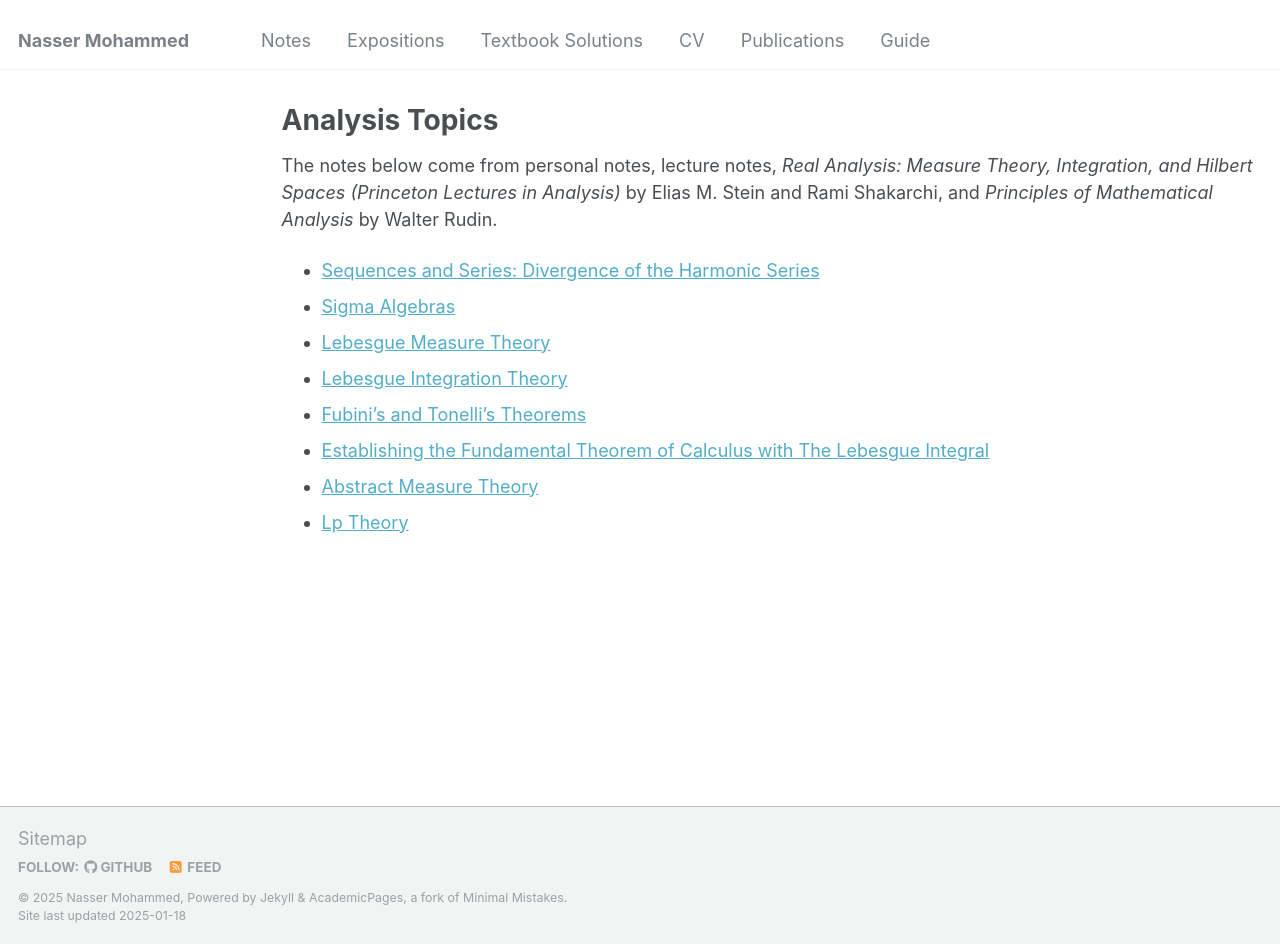
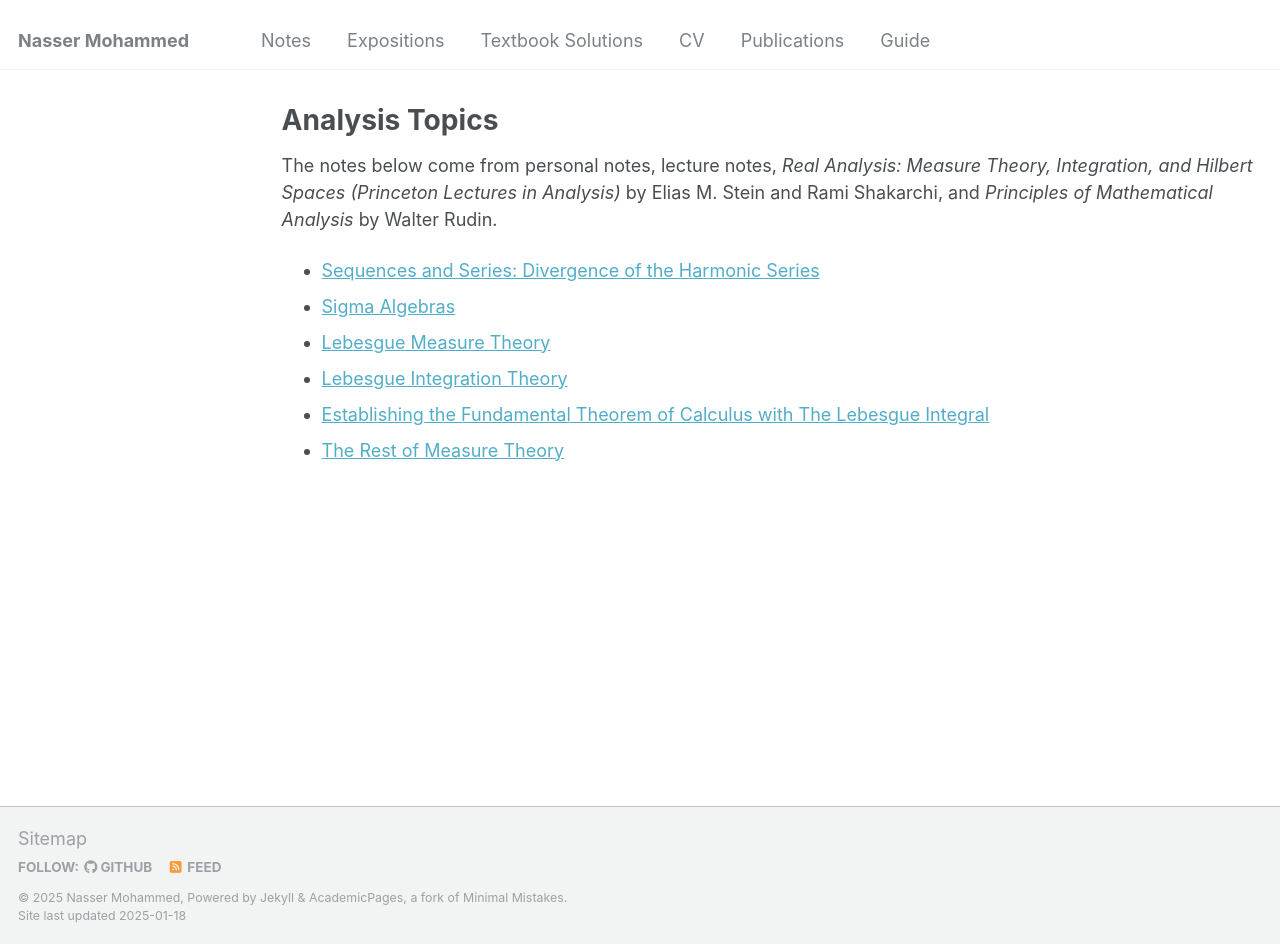
Before and after one commit to Nasser-Mohammed/Nasser-Mohammed.github.io, a Jekyll site: the page built from _pages/notes/analysis/nav.md, in a window 1280 px wide and 944 px high. Built offline with Jekyll 4.4.1, drawn with Linux system fonts in a browser that asks for light colours.

Commit message:
Update nav.md

```diff
--- a/_pages/notes/analysis/nav.md
+++ b/_pages/notes/analysis/nav.md
@@ -9,7 +9,5 @@ The notes below come from personal notes, lecture notes, *Real Analysis: Measure
 - [Sigma Algebras](sigmaAlgebras.md)
 - [Lebesgue Measure Theory](lebesguemeas.md)
 - [Lebesgue Integration Theory](lebintegral.md)
-- [Fubini's and Tonelli's Theorems](fubini-tonelli.md)
 - [Establishing the Fundamental Theorem of Calculus with The Lebesgue Integral](ftc.md)
-- [Abstract Measure Theory](abstractmeasure.md)
-- [Lp Theory](Lp-theory.md)
+- [The Rest of Measure Theory](missing.md)
```
